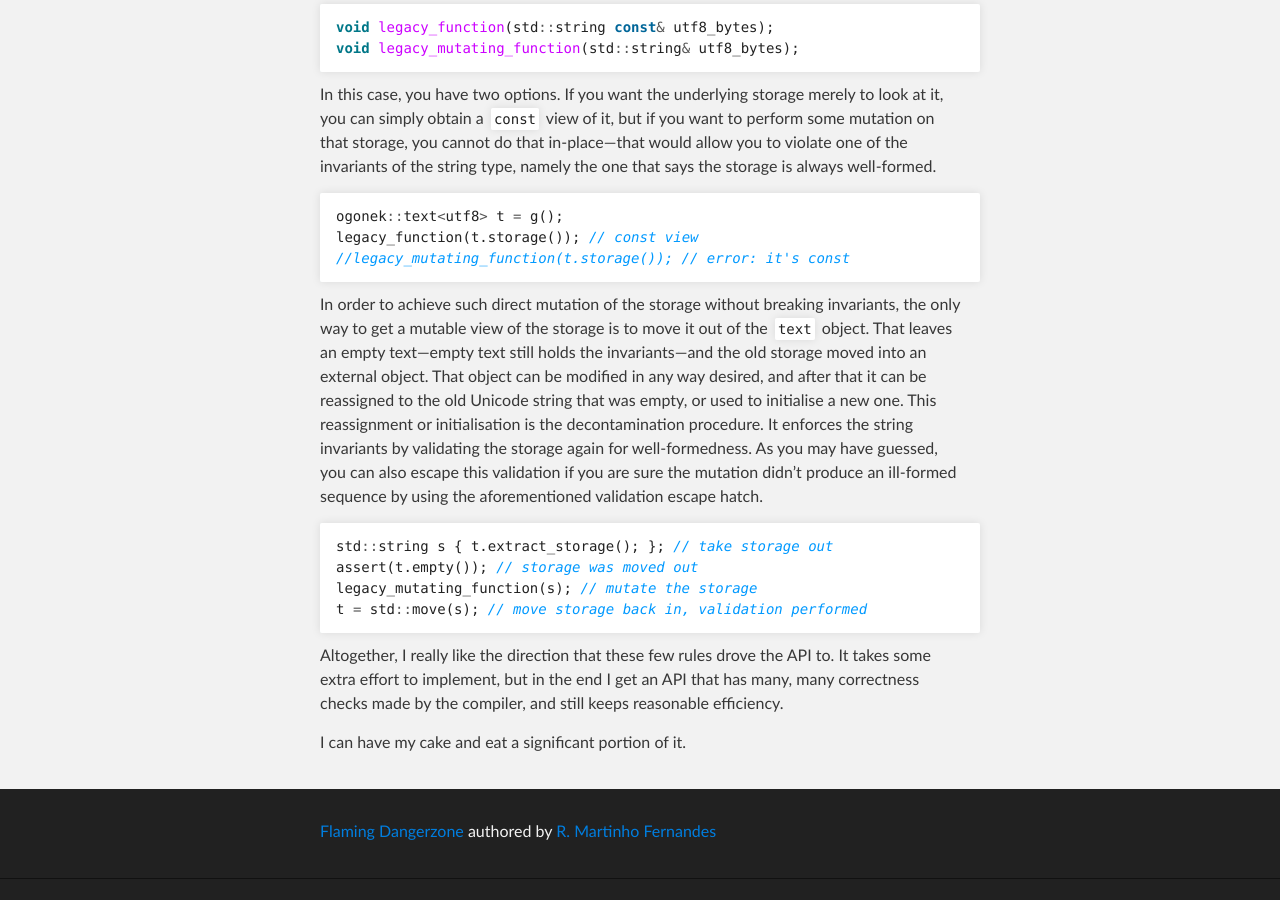
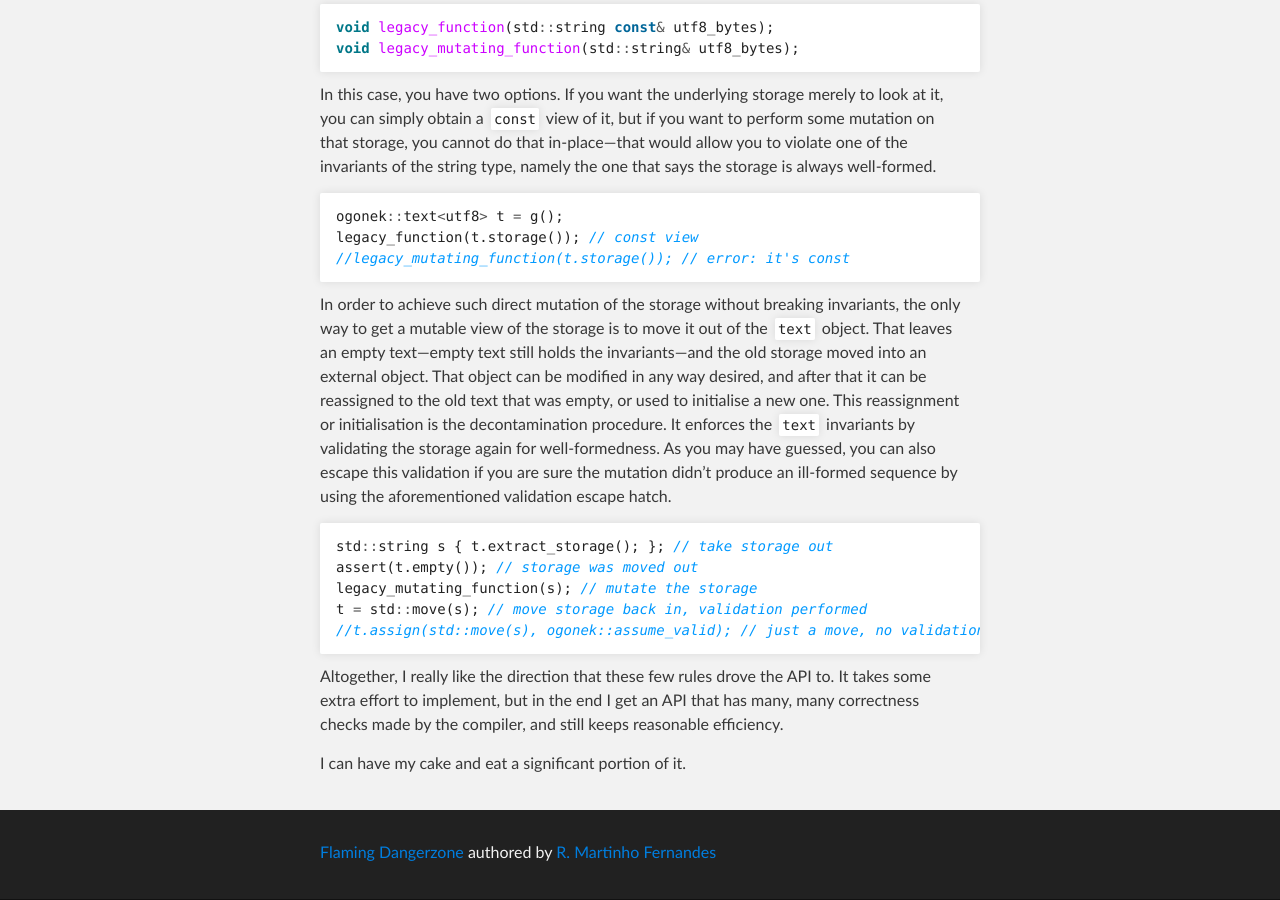
Before and after one commit to rmartinho/flamingdangerzone, a Jekyll site: the page built from _posts/unicode/2013-09-10-towards-nice-apis.markdown, in a window 1280 px wide and 900 px high, scrolled down 4842 px. Built offline with Jekyll 4.4.1, drawn with Linux system fonts in a browser that asks for light colours; Markdown is read by kramdown in place of the engine named in the settings; before the commit the page ends 5721 px from its top, so only the background shows below that.

Commit message:
Improved code sample

```diff
--- a/_posts/unicode/2013-09-10-towards-nice-apis.markdown
+++ b/_posts/unicode/2013-09-10-towards-nice-apis.markdown
@@ -260,18 +260,19 @@ invariants, the only way to get a mutable view of the storage is to move it out
 of the `text` object.  That leaves an empty text&mdash;empty text still
 holds the invariants&mdash;and the old storage moved into an external object.
 That object can be modified in any way desired, and after that it can be
-reassigned to the old Unicode string that was empty, or used to initialise a new
-one. This reassignment or initialisation is the decontamination procedure. It
-enforces the string invariants by validating the storage again for
-well-formedness. As you may have guessed, you can also escape this validation if
-you are sure the mutation didn't produce an ill-formed sequence by using the
-aforementioned validation escape hatch.
+reassigned to the old text that was empty, or used to initialise a new one. This
+reassignment or initialisation is the decontamination procedure. It enforces the
+`text` invariants by validating the storage again for well-formedness. As you
+may have guessed, you can also escape this validation if you are sure the
+mutation didn't produce an ill-formed sequence by using the aforementioned
+validation escape hatch.
 
 {% highlight cpp %}
 std::string s { t.extract_storage(); }; // take storage out
 assert(t.empty()); // storage was moved out
 legacy_mutating_function(s); // mutate the storage
 t = std::move(s); // move storage back in, validation performed
+//t.assign(std::move(s), ogonek::assume_valid); // just a move, no validation
 {% endhighlight %}
 
 Altogether, I really like the direction that these few rules drove the API to.
```
